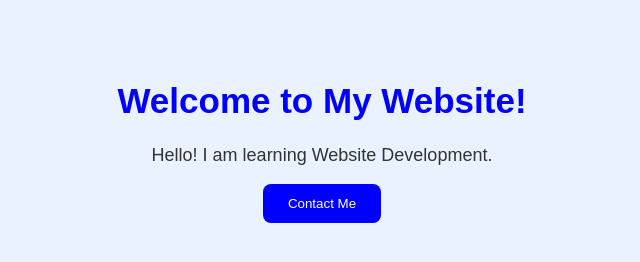
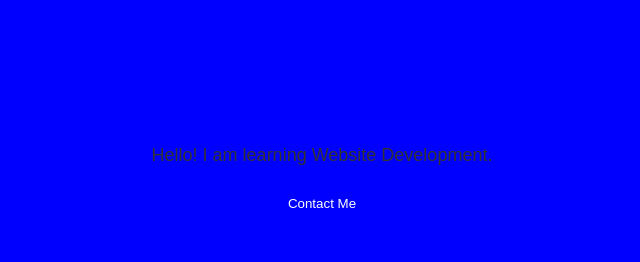
Before and after one commit to david-webdeveloper/My-first-website, a plain HTML site: page index.html in a window 1280 px wide. Shown: the whole page, without its empty margins (318-958 px from the left). Drawn offline with Linux system fonts and the light colour scheme.

Commit message:
Change background color to blue
Background colour blue

```diff
--- a/index.html
+++ b/index.html
@@ -7,7 +7,7 @@
 
     <style>
         body {
-            background-color: #eaf2ff;
+            background-color: blue;
             font-family: Arial;
             text-align: center;
             padding: 50px;
```
